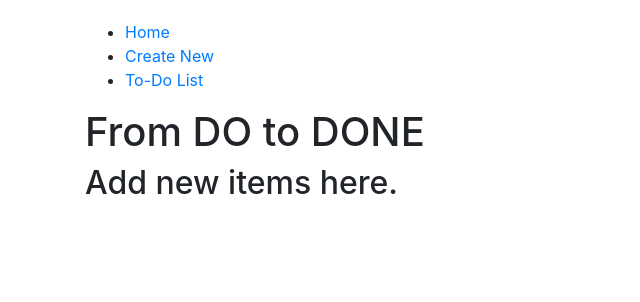
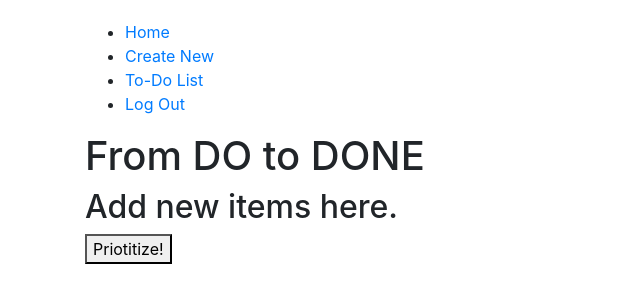
Before and after one commit to TimBiden/todo-react, a React (Create React App) app: page /newtodo in a window 1280 px wide. Shown: the top 302 px of the page, without its empty margins (0-640 px from the left). Built offline with nearby package versions, Linux system fonts and the light colour scheme.

Commit message:
Show Logout. Prettier.
Not functional.

```diff
--- a/src/components/common/navbar.js
+++ b/src/components/common/navbar.js
@@ -1,12 +1,21 @@
 import React from "react";
-import { Link } from 'react-router-dom';
+import { Link } from "react-router-dom";
 
 const NavBar = () => {
   return (
     <ul>
-      <li><Link to="/">Home</Link></li>
-      <li><Link to="/newtodo">Create New</Link></li>
-      <li><Link to="/todolist">To-Do List</Link></li>
+      <li>
+        <Link to="/">Home</Link>
+      </li>
+      <li>
+        <Link to="/newtodo">Create New</Link>
+      </li>
+      <li>
+        <Link to="/todolist">To-Do List</Link>
+      </li>
+      <li>
+        <Link to="/">Log Out</Link>
+      </li>
     </ul>
   );
 };
--- a/src/components/newToDo.js
+++ b/src/components/newToDo.js
@@ -1,12 +1,22 @@
 import React, { Component } from "react";
 
 class NewToDo extends Component {
+  handleSave = () => {
+    // Need to calculate priority & send data to DB.
+    console.log("data");
+    this.props.history.push("/todolist");
+  };
+
   render() {
+    // Need form to add item.
+
     return (
       <div>
         <h1>From DO to DONE</h1>
 
         <h2>Add new items here.</h2>
+
+        <button onClick={this.handleSave}>Priotitize!</button>
       </div>
     );
   }
```
